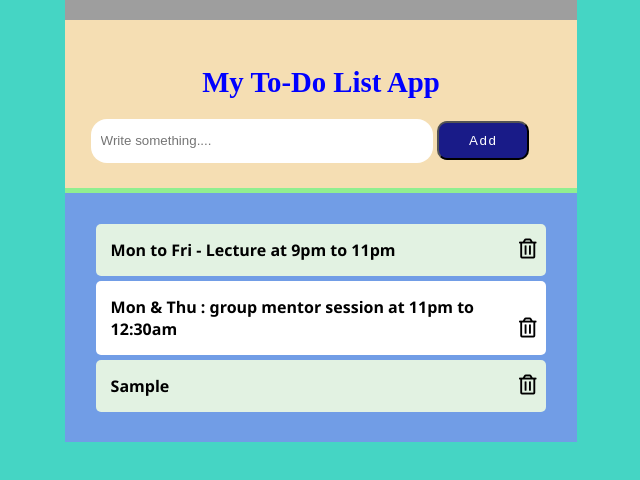
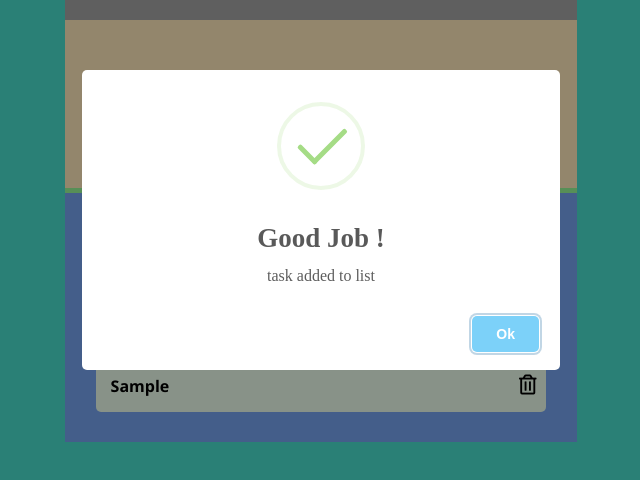
Before and after one commit to sachinprajapati8604/To-Do-List-JS, a plain HTML site: page index.html in a window 1280 px wide. Both pictures are taken after typing "Sample" into the empty fields and a click on the button "Add". Shown: the part 180-660 px from the top of the page, without its empty margins (319-959 px from the left). Drawn offline with nearby package versions, Linux system fonts and the light colour scheme; grey boxes are pictures that could not be loaded.

Commit message:
ui updated

```diff
--- a/script.js
+++ b/script.js
@@ -42,6 +42,9 @@ function Add() {
         outputbox.append(ul);
 
         document.getElementById('myinput').value = "";
+        swal("Good Job !", "task added to list", "success", {
+            button: "Ok",
+          });
     }
 }
 
--- a/style.css
+++ b/style.css
@@ -75,6 +75,7 @@ ul li {
   max-height: 15rem;
   overflow: auto;
   overflow-x: hidden;
+  margin-bottom: 10px;
 }
 .result_div ul li {
   font-weight: 600;
```
Also changed, not shown: index.html (line endings or trailing spaces).
